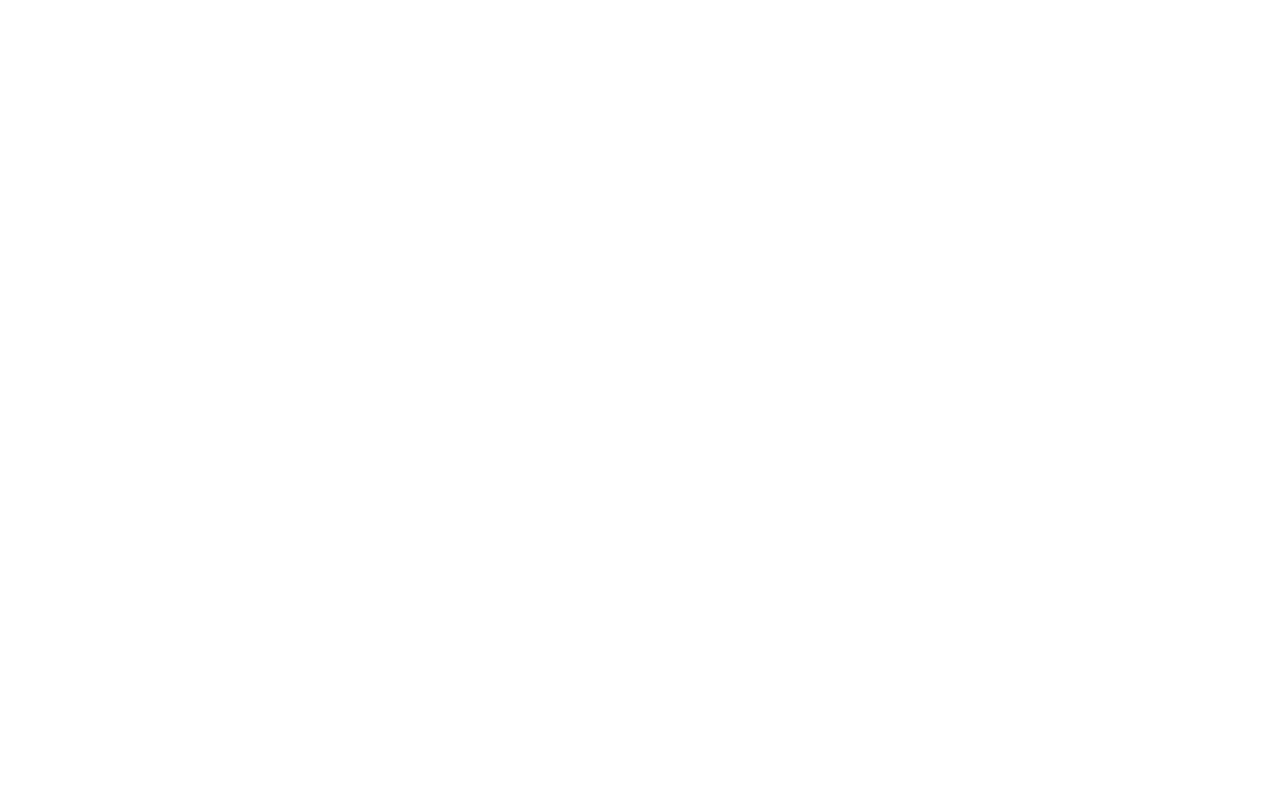
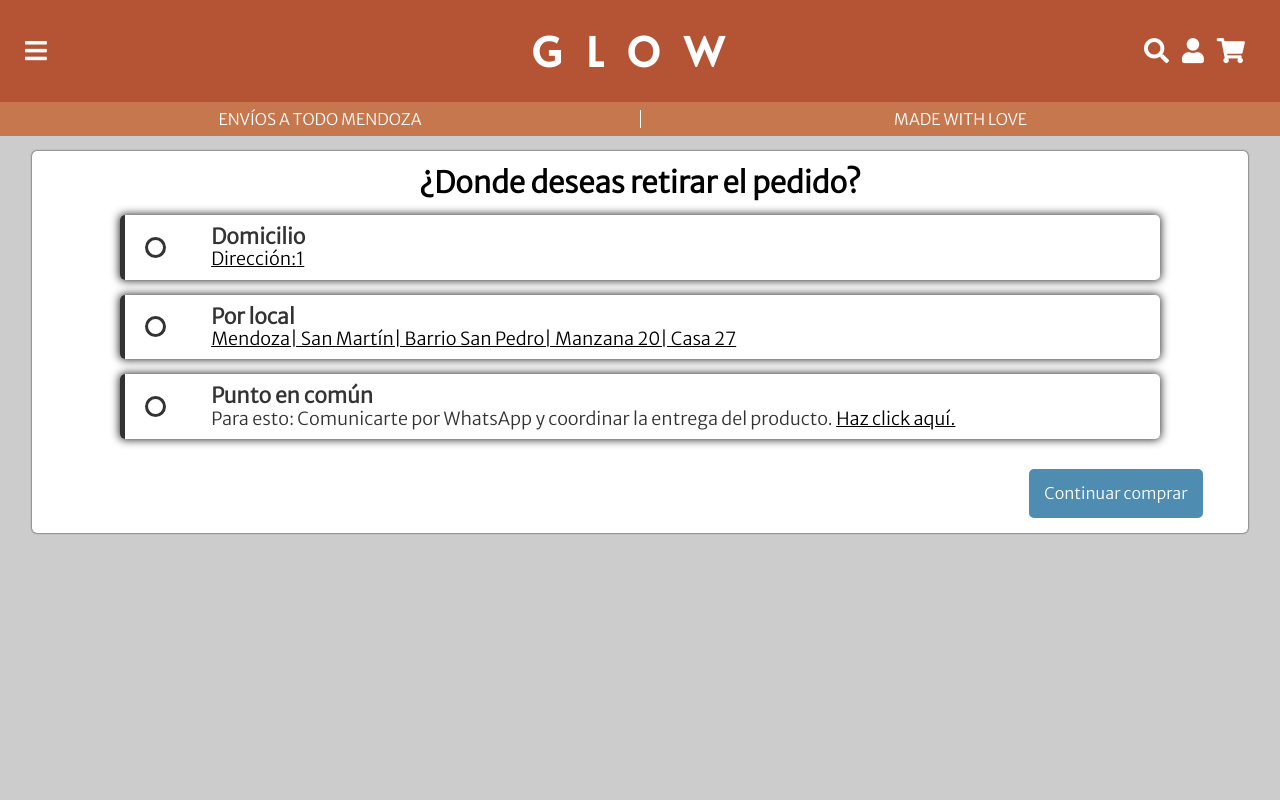
Before and after one commit to santillienzo/glow, a PHP site: page /entreg.php in a window 1280 px wide. Before the commit the page is empty. Run offline with PHP 8.4, Linux system fonts and the light colour scheme; the visitor is signed in with stand-in values (Sample User, id 1).

Commit message:
Añadí sistema para entregar productos

```diff
--- a/entreg.php
+++ b/entreg.php
@@ -1,11 +1,78 @@
+<?php
+    session_start();
+?>
 <!DOCTYPE html>
 <html lang="en">
 <head>
     <meta charset="UTF-8">
     <meta name="viewport" content="width=device-width, initial-scale=1.0">
-    <title>Document</title>
+    <link rel="stylesheet" href="style/normalize.css">
+    <link rel="stylesheet" href="style/entreg.css">
+    <link rel="stylesheet" href="style/object/nav.css">
+    <link rel="stylesheet" href="style/object/copy.css">
+    <link rel="icon" href="Images/ico.ico">
+    <link rel="stylesheet" href="https://use.fontawesome.com/releases/v5.15.1/css/all.css" integrity="sha384-vp86vTRFVJgpjF9jiIGPEEqYqlDwgyBgEF109VFjmqGmIY/Y4HV4d3Gp2irVfcrp" crossorigin="anonymous">
+    <link rel="preconnect" href="https://fonts.gstatic.com">
+    <link href="https://fonts.googleapis.com/css2?family=Alata&display=swap" rel="stylesheet">
+    <link href="https://fonts.googleapis.com/css2?family=Merriweather+Sans:wght@300&display=swap" rel="stylesheet">
+    <script type="text/javascript" src="js/jquery-3.5.1.min.js"></script>
+
+    <title>GLOW STORE | ENTREGA</title>
 </head>
 <body>
+    <?php require 'partials/nav.php' ?>
+
+    <article>
+
+        <div class="opciones-container">
+            <div class="title-container">
+                <h3>¿Donde deseas retirar el pedido?</h3>
+            </div>
+            <form action="service/pedido/confirm.php" method="POST">
+                <div class="option">
+                    <input type="radio" name="optio-radio" value="domicilio" id="option1">
+                    <label for="option1">
+                        <div class="text-container">
+                            <h3>Domicilio</h3>
+                            <?php
+                                if($_SESSION['dir_usu'] != NULL){
+                                    echo
+                                    '<a href="direccion.php" title="Cambiar"><span>Dirección:</span><span class="cont">'.$_SESSION['dir_usu'].'</span></a>';
+                                }else{
+                                    echo
+                                    '<a href="direccion.php" title="Agregar dirección"><span>Dirección:</span><span class="cont">No hay ninguna dirección asociada.</span></a>';
+                                }
+                            ?>
+                        </div>
+                    </label>
+                </div>
+                <div class="option">
+                    <input type="radio" name="optio-radio" value="local" id="option2">
+                    <label for="option2"><div class="text-container">
+                            <h3>Por local</h3>
+                            <a href="https://www.google.com/search?q=-33.073006299995%2C+-68.49099486276725&oq=-33.073006299995%2C+-68.49099486276725&aqs=chrome..69i57.1138j0j4&sourceid=chrome&ie=UTF-8" target="_BLANK" title="Buscar las coordenadas del local.">Mendoza| San Martín| Barrio San Pedro| Manzana 20| Casa 27</a>
+                        </div>
+                    </label>
+                </div>
+                <div class="option">
+                    <input type="radio" name="optio-radio" value="punto_comun" id="option3">
+                    <label for="option3">
+                        <div class="text-container">
+                            <h3>Punto en común</h3>
+                            <p>Para esto: Comunicarte por WhatsApp y coordinar la entrega del producto. <a href="https://wa.me/542634759547" target="_BLANK">Haz click aquí.</a></p>
+                        </div>
+                    </label>
+                </div>
+                <div class="btn-comprar-container">
+                        <button class="btn-comprar">Continuar comprar</button>
+                </div>
+            </form>
+        </div>
+
+    </article>
+
+
+    <script type="text/javascript" src="js/menu.js"></script>
 
 </body>
 </html>
--- a/partials/nav.php
+++ b/partials/nav.php
@@ -97,7 +97,7 @@
             </div>
         </div>
         <div class="part-inferior">
-            <div class="text1"><p>ENVÍOS A TODO EL PAÍS</p></div>
+            <div class="text1"><p>ENVÍOS A TODO MENDOZA</p></div>
             <div class="text2"><p>MADE WITH LOVE</p></div>
         </div>
     </header>
--- /dev/null
+++ b/style/entreg.css
@@ -0,0 +1,108 @@
+article{
+    width: 100%;
+    min-height: 83vh;
+    background-color: #ccc;
+    padding: 15px 0;
+}
+
+.opciones-container{
+    width: 95%;
+    margin: auto;
+    background-color: #fff;
+    border-radius: 5px;
+    box-shadow: 0 0 2px #000;
+}
+
+.title-container{
+    text-align: center;
+    font-size: 25px;
+    padding: 15px;
+}
+
+.opciones-container form{
+    width: 95%;
+    margin: auto;
+    /* border-bottom: 1px solid #000; */
+}
+
+/*************************************/
+.option{
+    margin-bottom: 15px;
+}
+
+.option input{
+    display: none;
+}
+
+.option label{
+    display: inline-block;
+    width: 90%;
+    margin: auto;
+    position: relative;
+    color: #333;
+    font-size: 18px;
+    border-left: 5px solid #333;
+    box-shadow: 0 0 8px 1px #333;
+    border-radius: 5px;
+    padding: 10px 5px;
+    display: flex;
+    cursor: pointer;
+    align-items: center;
+    transition: background .25s ease;
+}
+
+.option label::before{
+    content: "";
+    height: 15px;
+    width: 15px;
+    border: 3px solid #333;
+    border-radius: 50%;
+    margin-right: 45px;
+    margin-left: 15px;
+}
+
+.option input:checked + label{
+    background-color: #333;
+    color: #fff;
+}
+
+.option input:checked + label::before{
+    height: 10px;
+    width: 10px;
+    border: 5px solid #fff;
+    background-color: #333;
+}
+
+.option label:hover{
+    background-color: #ddd;
+    transition: background .25s ease;
+}
+
+.option a{
+    text-decoration: underline;
+}
+
+
+/********************/
+
+
+.btn-comprar{
+    border: none;
+    padding: 15px 15px;
+    margin: 15px;
+    background-color: rgb(78, 140, 177);
+    color: #fff;
+    border-radius: 5px;
+}
+
+.btn-comprar-container{
+    text-align: right;
+}
+
+.btn-comprar:hover{
+    cursor: pointer;
+}
+
+.btn-comprar:focus{
+    outline: none;
+}
--- a/style/rellenoCarrito.css
+++ b/style/rellenoCarrito.css
@@ -64,9 +64,9 @@
     text-transform: uppercase;
 }
 
-button.mercadopago-button{
+.btn-comprar{
     border: none;
-    padding: 2px 15px;
+    padding: 15px 15px;
     margin: 15px;
     background-color: rgb(78, 140, 177);
     color: #fff;
```
Also changed, not shown: carrito.php (+8 -2 lines), service/pedido/confirm.php (+42 -1 lines), service/pedido/get_por_pagar.php (+2 -11 lines).
